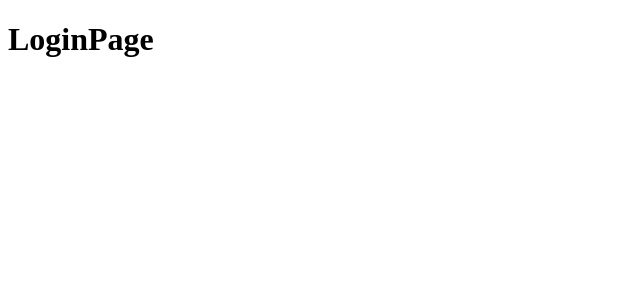
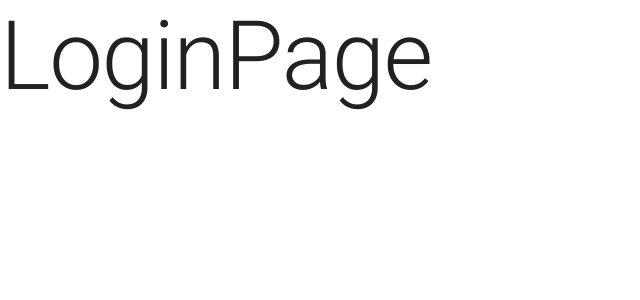
Before and after one commit to Newflaree/react_journal-app, a React (Vite) app: page /auth/login in a window 1280 px wide. Shown: the top 300 px of the page, without its empty margins (0-640 px from the left). Built offline with nearby package versions, Linux system fonts and the light colour scheme.

Commit message:
Configuración de MUI con Vite

```diff
--- a/index.html
+++ b/index.html
@@ -5,6 +5,11 @@
     <link rel="icon" type="image/svg+xml" href="/vite.svg" />
     <meta name="viewport" content="width=device-width, initial-scale=1.0" />
     <title>Vite + React</title>
+
+    <link
+      rel="stylesheet"
+      href="https://fonts.googleapis.com/css?family=Roboto:300,400,500,700&display=swap"
+    />
   </head>
   <body>
     <div id="root"></div>
--- a/package.json
+++ b/package.json
@@ -9,6 +9,10 @@
     "preview": "vite preview"
   },
   "dependencies": {
+    "@emotion/react": "^11.10.6",
+    "@emotion/styled": "^11.10.6",
+    "@mui/icons-material": "^5.11.11",
+    "@mui/material": "^5.11.15",
     "react": "^18.2.0",
     "react-dom": "^18.2.0",
     "react-router-dom": "^6.10.0"
--- a/src/JournalApp.jsx
+++ b/src/JournalApp.jsx
@@ -1,7 +1,11 @@
 import { AppRouter } from "./router";
+// App Theme
+import { AppTheme } from "./themes";
 
 export const JournalApp = () => {
   return (
-    <AppRouter />
+    <AppTheme>
+      <AppRouter />
+    </AppTheme>
   );
 }
--- a/src/auth/pages/LoginPage.jsx
+++ b/src/auth/pages/LoginPage.jsx
@@ -1,6 +1,7 @@
+import {Typography} from "@mui/material";
 
 export const LoginPage = () => {
   return (
-    <h1>LoginPage</h1>
+    <Typography variant='h1'>LoginPage</Typography>
   );
 }
--- /dev/null
+++ b/src/themes/AppTheme.jsx
@@ -0,0 +1,13 @@
+import { ThemeProvider } from '@emotion/react';
+import { CssBaseline } from '@mui/material';
+// Custom Theme
+import { purpleTheme } from './purpleTheme';
+
+export const AppTheme = ({ children }) => {
+  return (
+    <ThemeProvider theme={ purpleTheme }>
+      <CssBaseline />
+      { children }
+    </ThemeProvider>
+  );
+}
--- a/src/themes/index.js
+++ b/src/themes/index.js
@@ -0,0 +1,2 @@
+export * from './AppTheme';
+export * from './purpleTheme';
--- /dev/null
+++ b/src/themes/purpleTheme.js
@@ -0,0 +1,16 @@
+import { createTheme } from '@mui/material';
+import { red } from '@mui/material/colors';
+
+export const purpleTheme = createTheme({
+  palette: {
+    primary: {
+      main: '#262254'
+    },
+    secondary: {
+      main: '#543884'
+    },
+    error: {
+      main: red.A400
+    }
+  }
+});
```
Also changed, not shown: 1 other file (tests, documents, lock files or other folders).
